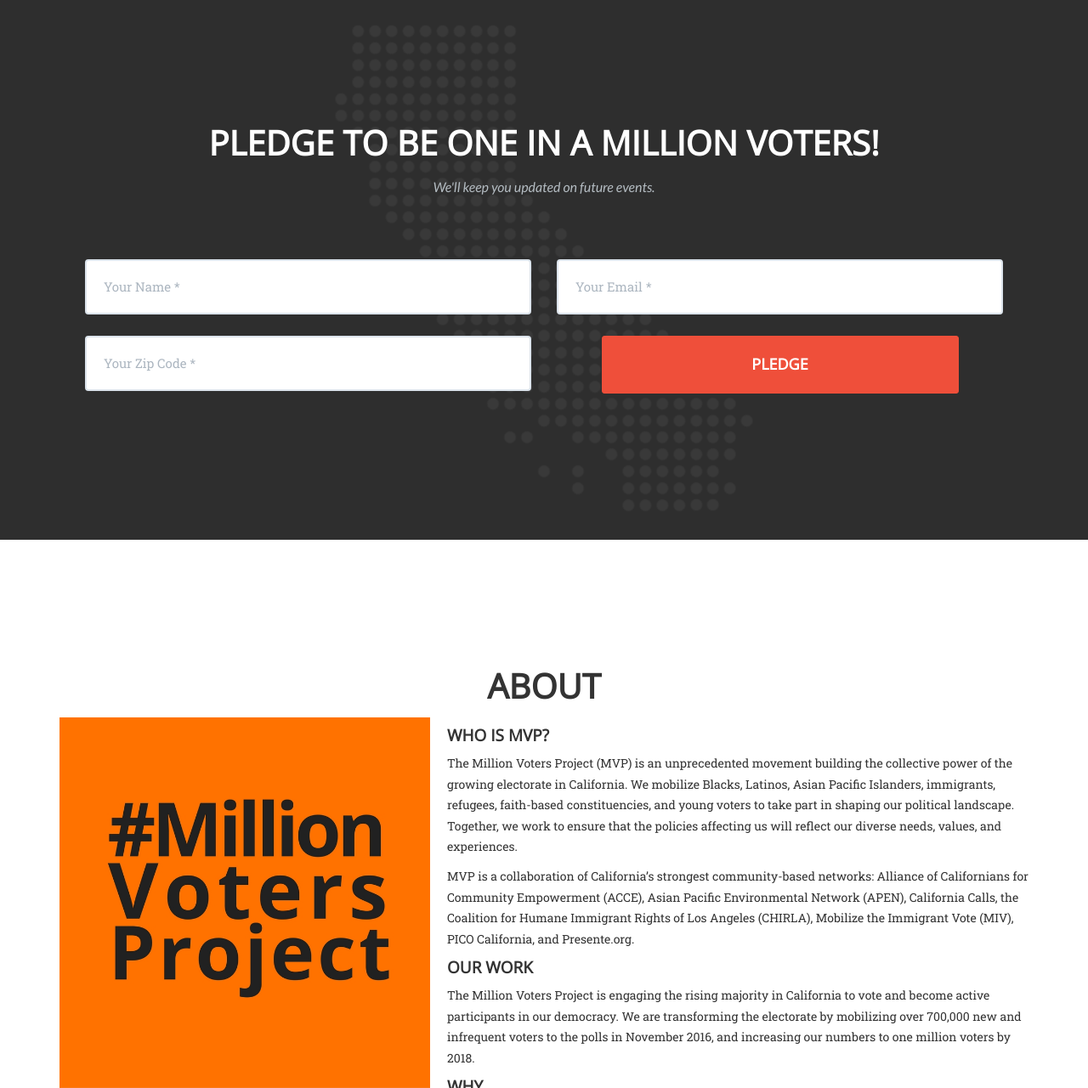
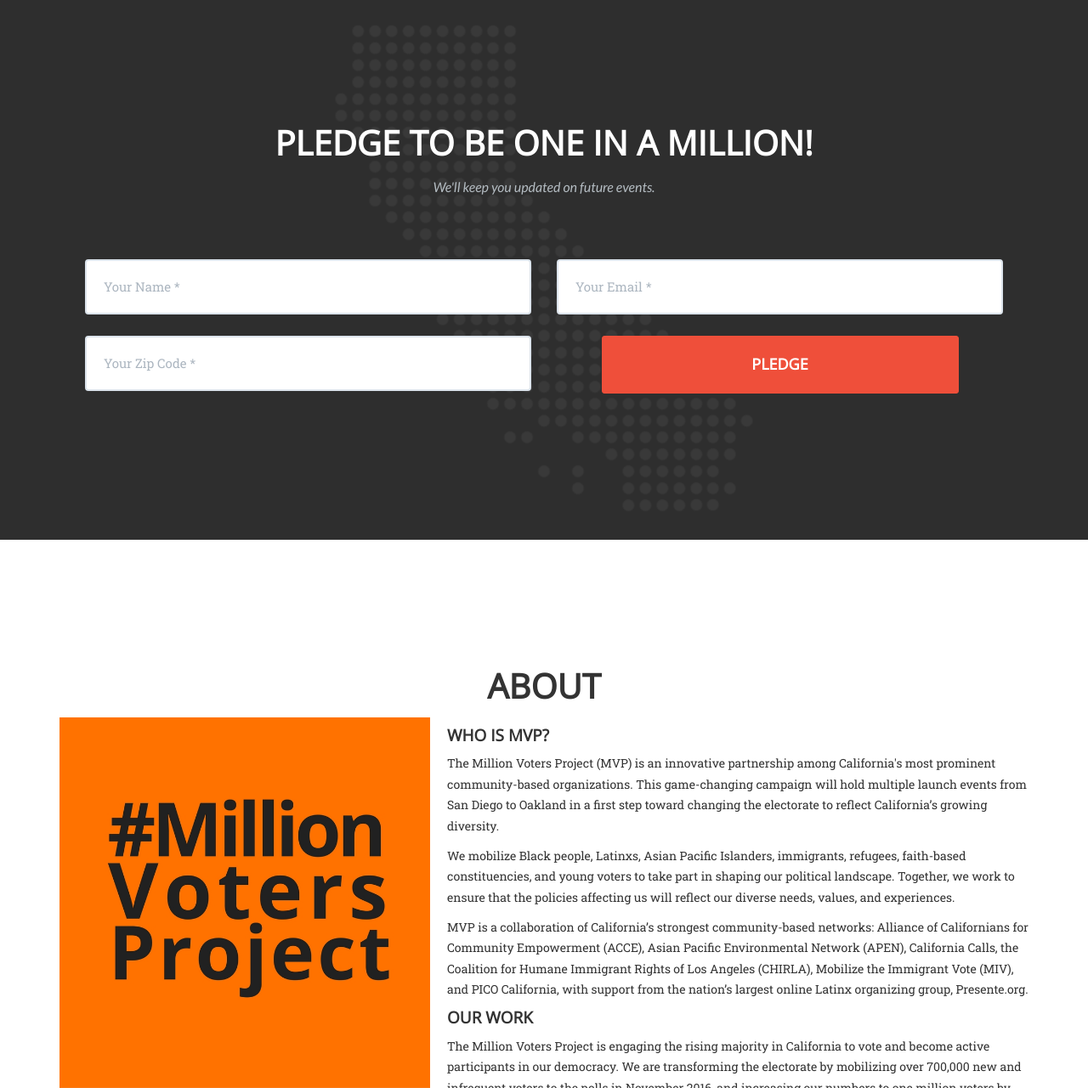
Before and after one commit to presente/mvp, a Jekyll site: the page built from index.html, in a window 1280 px wide and 1400 px high, scrolled down 704 px, cut to the strip 120-1400 px from the top of the window. Shown: the whole strip at 85% size. Built offline with Jekyll 4.4.1, drawn with Linux system fonts in a browser that asks for light colours; some web fonts are replaced; a script that is not in the unit is left out.

Commit message:
update who section

```diff
--- a/_config.yml
+++ b/_config.yml
@@ -1,4 +1,5 @@
-url: https://presente.github.io/mvp
+url: http://millionvotersproject.org
+# baseurl:
 baseurl: https://presente.github.io/mvp
 
 # Site settings
--- a/_includes/about.html
+++ b/_includes/about.html
@@ -10,8 +10,11 @@
                 <div class="col-md-12">
                     <img src="img/about/millionvotersproject.jpg" width="40%" align="left" style="padding:0 20px 0 0;"/>
                     <h4>Who is MVP?</h4>
-                    <p>The Million Voters Project (MVP) is an unprecedented movement building the collective power of the growing electorate in California. We mobilize Blacks, Latinos, Asian Pacific Islanders, immigrants, refugees, faith-based constituencies, and young voters to take part in shaping our political landscape. Together, we work to ensure that the policies affecting us will reflect our diverse needs, values, and experiences.</p>
-                    <p>MVP is a collaboration of California’s strongest community-based networks: Alliance of Californians for Community Empowerment (ACCE), Asian Pacific Environmental Network (APEN), California Calls, the Coalition for Humane Immigrant Rights of Los Angeles (CHIRLA), Mobilize the Immigrant Vote (MIV), PICO California, and Presente.org.</p>
+                    <p>The Million Voters Project (MVP) is an innovative partnership among California's most prominent community-based organizations. This game-changing campaign will hold multiple launch events from San Diego to Oakland in a first step toward changing the electorate to reflect California’s growing diversity.</p>
+
+                    <p>We mobilize Black people, Latinxs, Asian Pacific Islanders, immigrants, refugees, faith-based constituencies, and young voters to take part in shaping our political landscape. Together, we work to ensure that the policies affecting us will reflect our diverse needs, values, and experiences.</p>
+
+                    <p>MVP is a collaboration of California’s strongest community-based networks: Alliance of Californians for Community Empowerment (ACCE), Asian Pacific Environmental Network (APEN), California Calls, the Coalition for Humane Immigrant Rights of Los Angeles (CHIRLA), Mobilize the Immigrant Vote (MIV), and PICO California, with support from the nation’s largest online Latinx organizing group, Presente.org.</p>
                     <h4>Our Work</h4>
                     <p>The Million Voters Project is engaging the rising majority in California to vote and become active participants in our democracy. We are transforming the electorate by mobilizing over 700,000 new and infrequent voters to the polls in November 2016, and increasing our numbers to one million voters by 2018.</p>
                     <h4>Why</h4>
--- a/_includes/contact.html
+++ b/_includes/contact.html
@@ -2,7 +2,7 @@
         <div class="container">
             <div class="row">
                 <div class="col-lg-12 text-center">
-                    <h2 class="section-heading">PLEDGE TO BE ONE IN A MILLION VOTERS!</h2>
+                    <h2 class="section-heading">PLEDGE TO BE ONE IN A MILLION!</h2>
                     <h3 class="section-subheading text-muted">We'll keep you updated on future events.</h3>
                 </div>
             </div>
```
Also changed, not shown: 8 other files.
